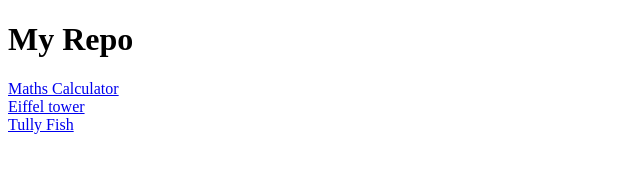
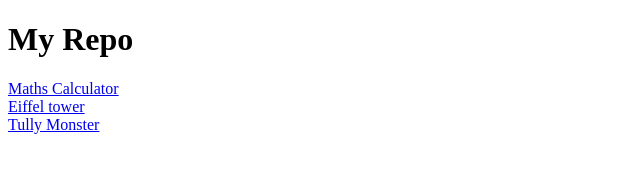
Before and after one commit to ottogibbon/ottogibbon.github.io, a plain HTML site: page index.html in a window 1280 px wide. Shown: the full height of the page, 0-640 px from the left. Drawn offline with Linux system fonts and the light colour scheme.

Commit message:
Update index.html

```diff
--- a/index.html
+++ b/index.html
@@ -8,7 +8,8 @@
     <br>
     <a href="https://ottogibbon.github.io/Eiffeltower.html" target="_self">Eiffel tower</a>
     <br>
-    <a href="https://ottogibbon.github.io/tulllymonster.html" target="_self">Tully Fish</a>
+    <a href="https://ottogibbon.github.io/tulllymonster.html" target="_self">Tully Monster</a>
+    <br>
 
 
 
```
